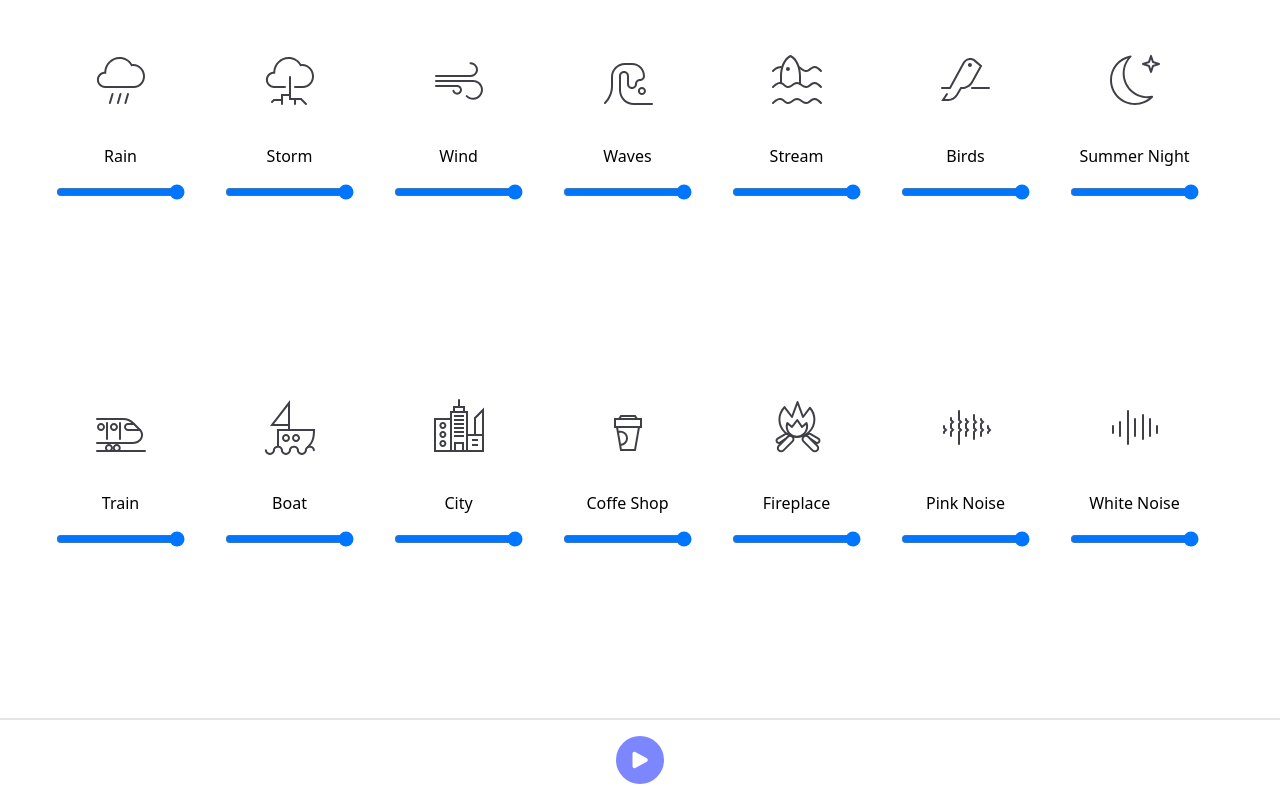
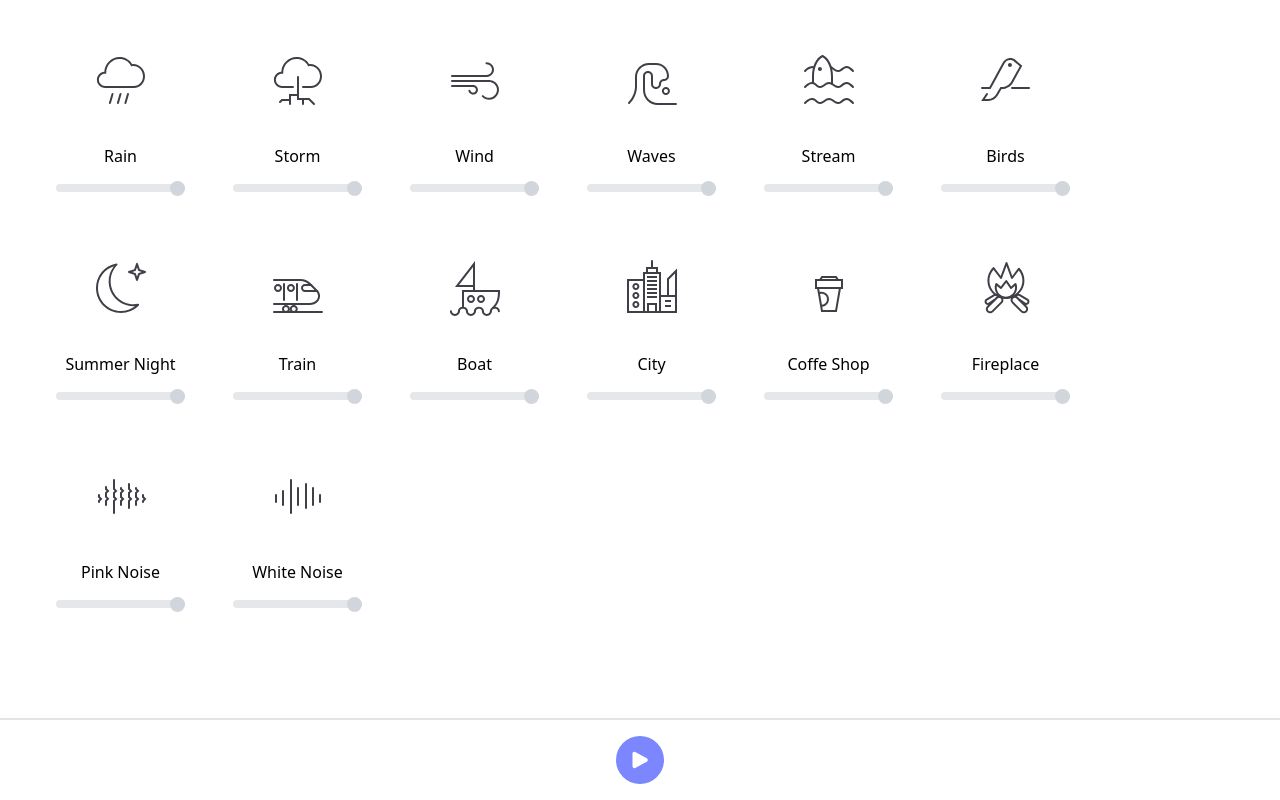
Before and after one commit to Kimbo0o/pillow, a Vue app: page / in a window 1280 px wide. Built offline with nearby package versions, Linux system fonts and the light colour scheme.

Commit message:
:lipstick: improved ui styles

```diff
--- a/src/components/SoundItem.vue
+++ b/src/components/SoundItem.vue
@@ -1,5 +1,5 @@
 <template>
-  <div @click="toggleActive" class="p-4 rounded-xl cursor-pointer hover:bg-gray-100">
+  <div @click="toggleActive" class="block p-4 rounded-xl cursor-pointer hover:bg-gray-100">
     <div class="flex flex-col items-center gap-4">
       <div class="flex">
         <div class="rounded-full p-4" :class="{ 'bg-indigo-200': isActive }">
@@ -7,7 +7,16 @@
         </div>
       </div>
       <div>{{ props.name }}</div>
-      <input type="range" min="0" max="1" step="0.01" v-model="volume" @click.stop />
+      <input
+        type="range"
+        min="0"
+        max="1"
+        step="0.01"
+        v-model="volume"
+        @click.stop
+        class="w-full h-2 rounded-lg appearance-none cursor-pointer slider"
+        :class="{ 'bg-indigo-400': isActive, 'bg-gray-200': !isActive, active: isActive }"
+      />
     </div>
     <audio ref="audioElement" controls :id="props.fileId" loop class="hidden">
       <source :src="fileSrc" type="audio/ogg" />
@@ -65,3 +74,29 @@ watch(shouldBePlaying, (newShouldBePlaying) => {
   }
 });
 </script>
+
+<style scoped lang="scss">
+/* Chrome, Safari, Edge */
+.slider::-webkit-slider-thumb {
+  -webkit-appearance: none; /* clear browser thumb */
+  width: 15px;
+  height: 15px;
+  border-radius: 50%;
+  background-color: oklch(87.2% 0.01 258.338);
+}
+
+/* Firefox */
+.slider::-moz-range-thumb {
+  -webkit-appearance: none; /* clear browser thumb */
+  width: 15px;
+  height: 15px;
+  border: none;
+  border-radius: 50%;
+  background-color: oklch(87.2% 0.01 258.338);
+}
+
+.slider.active::-webkit-slider-thumb,
+.slider.active::-moz-range-thumb {
+  background-color: oklch(39.8% 0.195 277.366);
+}
+</style>
--- a/src/components/ThePlayPauseAllBtn.vue
+++ b/src/components/ThePlayPauseAllBtn.vue
@@ -4,7 +4,7 @@
     class="cursor-pointer"
     :title="soundsStore.playingActiveSounds ? 'Pause' : 'Play'"
   >
-    <div class="flex rounded-full bg-indigo-400 p-3">
+    <div class="flex rounded-full p-3 bg-indigo-400 hover:bg-indigo-500">
       <component
         :is="soundsStore.playingActiveSounds ? PauseIcon : PlayIcon"
         class="w-[24px] h-[24px] fill-white"
--- a/src/components/TheSoundItems.vue
+++ b/src/components/TheSoundItems.vue
@@ -1,6 +1,6 @@
 <template>
-  <div class="flex justify-center p-4">
-    <div class="flex flex-wrap gap-2 max-w-300">
+  <div class="flex justify-center items-start p-4 overflow-y-auto">
+    <div class="flex flex-wrap gap-4 max-w-300 items-start">
       <SoundItem
         v-for="sound of soundsStore.availableSounds"
         :key="sound.id"
```
